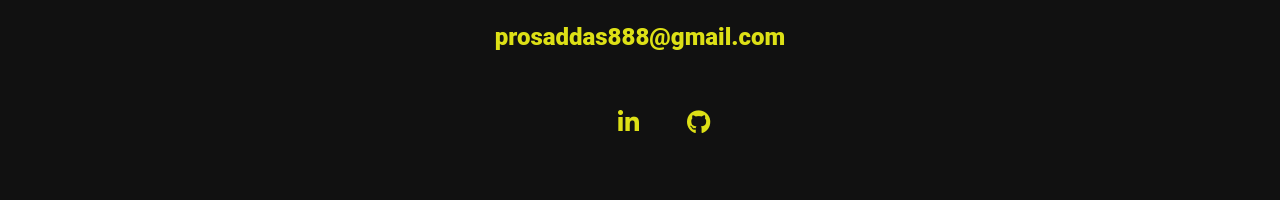
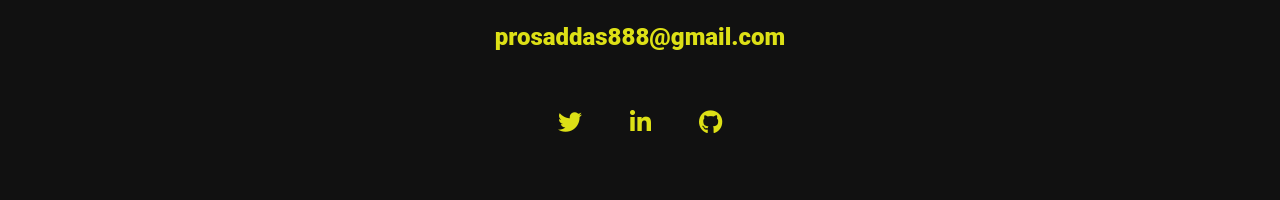
Before and after one commit to Prosaddas/prosaddas.github.io, a Jekyll site: the page portfolio-item_01.html, which Jekyll copies as it is, in a window 1280 px wide. Shown: the part 1250-1450 px from the top of the page. Built offline with Jekyll 4.4.1, drawn with Linux system fonts in a browser that asks for light colours; nearby versions of some CDN libraries.

```diff
--- a/portfolio-item_01.html
+++ b/portfolio-item_01.html
@@ -52,7 +52,7 @@
                 </a>
             </li> -->
             <li class="social-list__item">
-                <a class="social-list__link" href="https://twitter.com/prosaddas18>
+                <a class="social-list__link" href="https://twitter.com/prosaddas18">
                     <i class="fab fa-twitter"></i>
                 </a>
             </li>
```
